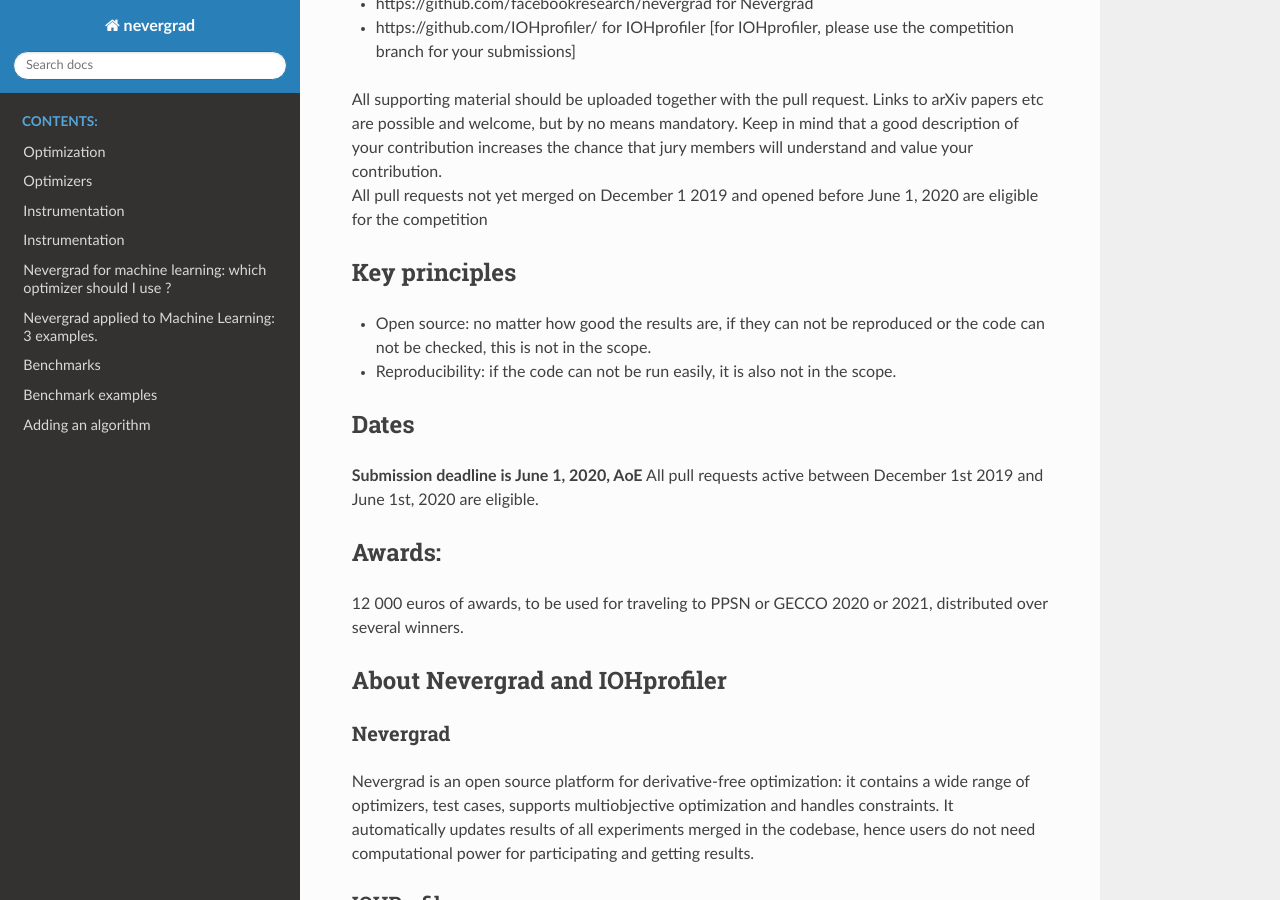
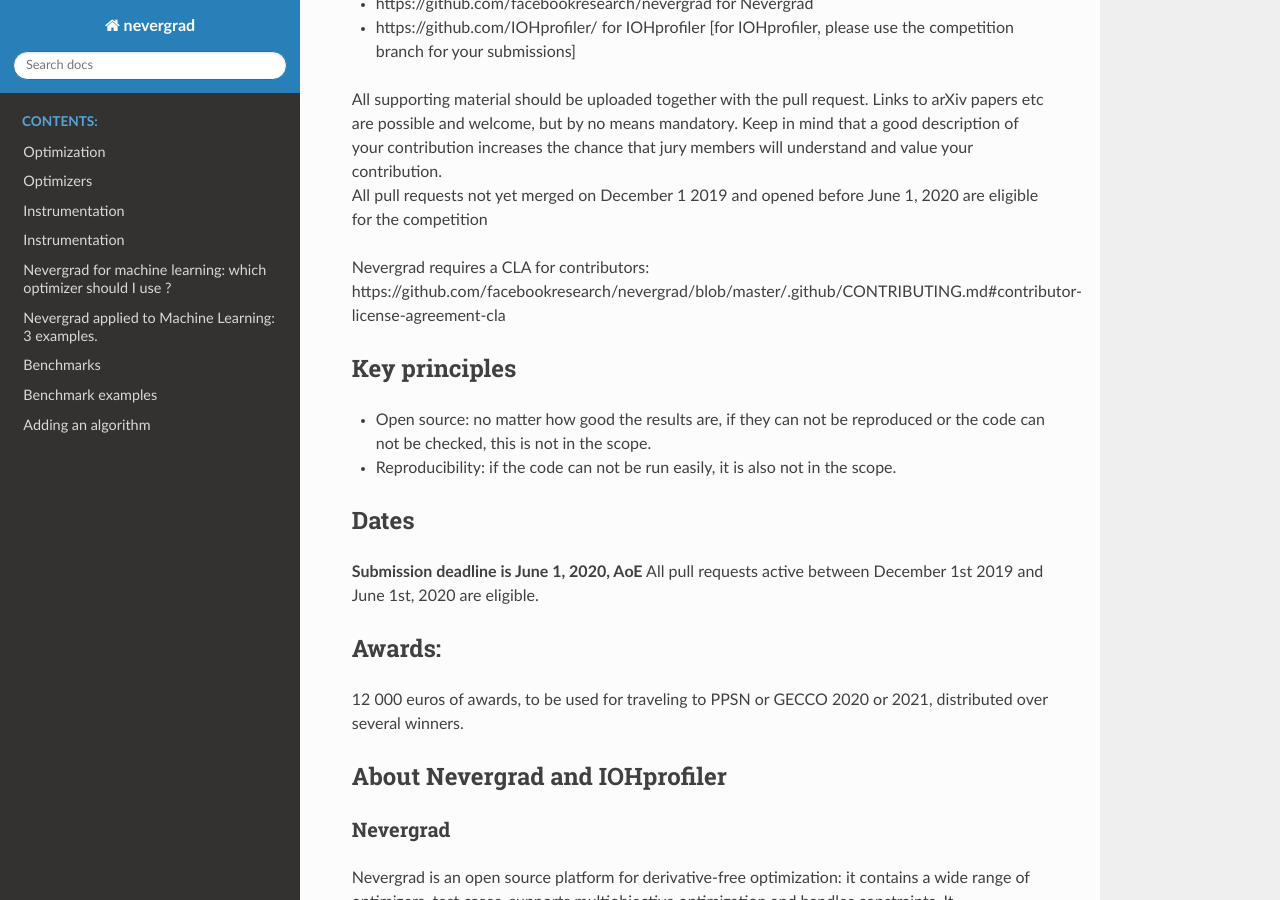
Before and after one commit to facebookresearch/nevergrad, a Sphinx documentation site: the page built from docs/opencompetition2020.md, in a window 1280 px wide and 900 px high, scrolled down 1128 px. Built offline with Sphinx 7.4.7 and the Read the Docs theme 2.0.0, drawn with Linux system fonts in a browser that asks for light colours.

Commit message:
Update opencompetition2020.md

```diff
--- a/docs/opencompetition2020.md
+++ b/docs/opencompetition2020.md
@@ -36,6 +36,8 @@
 
 All supporting material should be uploaded together with the pull request. Links to arXiv papers etc are possible and welcome, but by no means mandatory. Keep in mind that a good description of your contribution increases the chance that jury members will understand and value your contribution.
 All pull requests not yet merged on December 1 2019 and opened before June 1, 2020 are eligible for the competition
+
+Nevergrad requires a CLA for contributors: https://github.com/facebookresearch/nevergrad/blob/master/.github/CONTRIBUTING.md#contributor-license-agreement-cla
 
 ## Key principles
 - Open source: no matter how good the results are, if they can not be reproduced or the code can not be checked, this is not in the scope.
```
